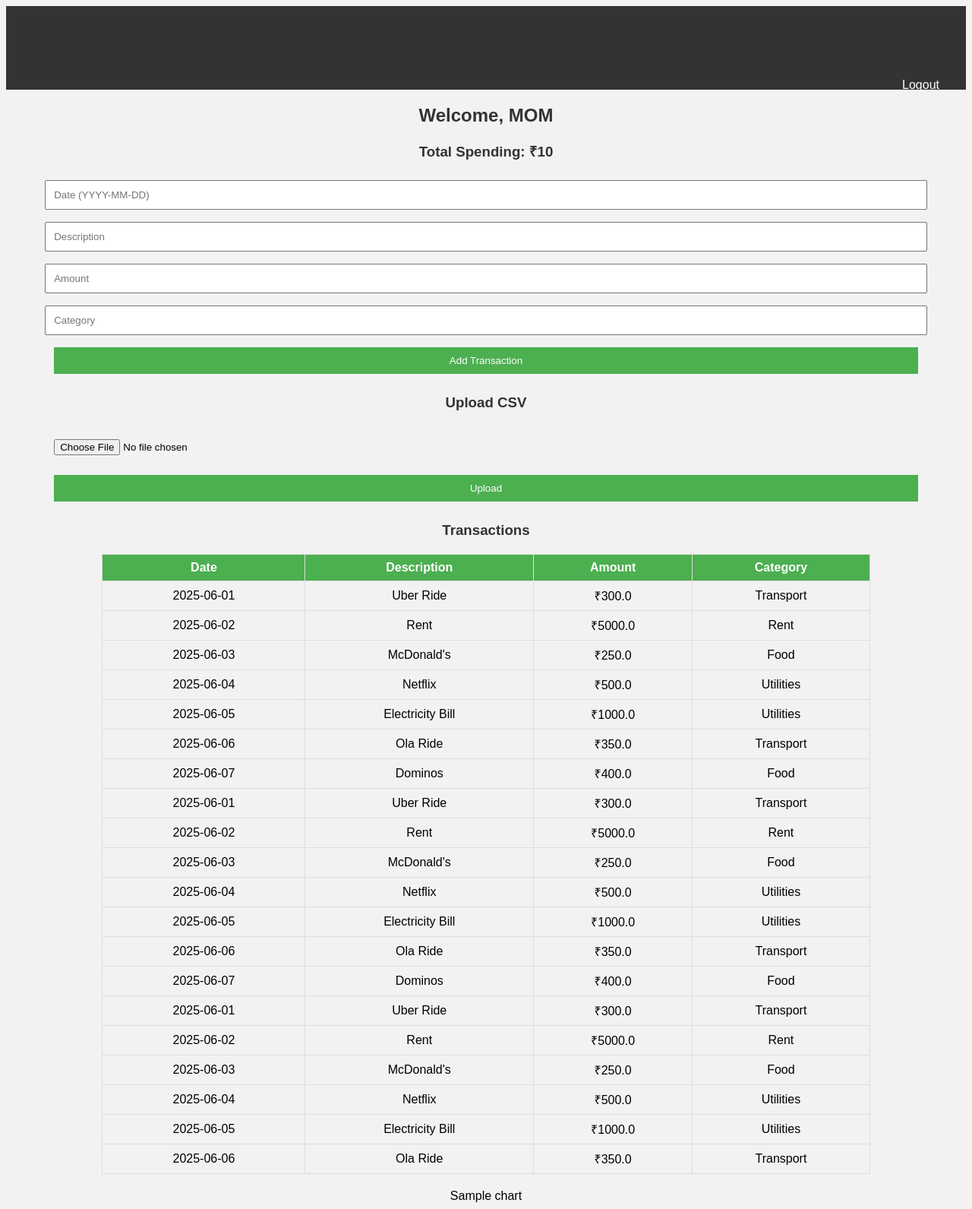
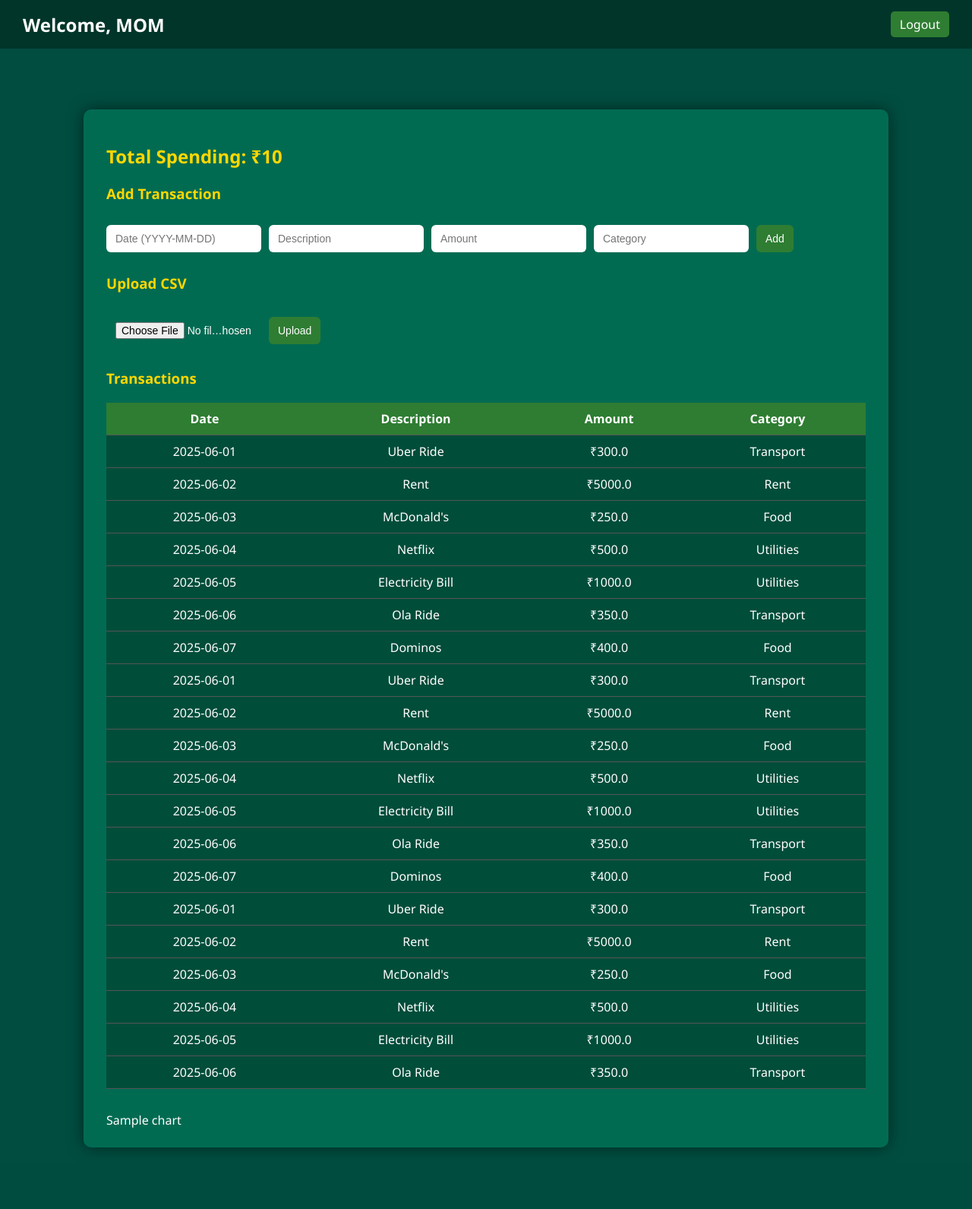
Before and after one commit to TharunJabbala10/Expense-Tracker, a Flask app: template templates/dashboard.html in a window 1280 px wide. Shown: the whole page at 76% size. After the commit the page ends 1514 px from the top, so only its background shows below. Run offline with Flask 3, Linux system fonts and the light colour scheme; a user stored in the database is signed in; the template is opened without the code that fills it: values that come from a table or form of the project are taken from there, most other values are stand-ins (such as "Sample title", 1, 10 or a date in 2020).

Commit message:
Updated dashboard layout

```diff
--- a/app.py
+++ b/app.py
@@ -19,14 +19,14 @@ login_manager.login_view = 'login'
 login_manager.init_app(app)
 
 
-# ✅ User Model
+# User Model
 class User(UserMixin, db.Model):
     id = db.Column(db.Integer, primary_key=True)
     username = db.Column(db.String(100), unique=True, nullable=False)
     password = db.Column(db.String(100), nullable=False)
 
 
-# ✅ Transaction Model
+# Transaction Model
 class Transaction(db.Model):
     id = db.Column(db.Integer, primary_key=True)
     date = db.Column(db.String(100))
@@ -36,19 +36,18 @@ class Transaction(db.Model):
     user_id = db.Column(db.Integer, db.ForeignKey('user.id'))
 
 
-# ✅ Create Tables Automatically
-@app.before_first_request
-def create_tables():
+# Create Tables
+with app.app_context():
     db.create_all()
 
 
-# ✅ Load User Function
+# User Loader
 @login_manager.user_loader
 def load_user(user_id):
     return User.query.get(int(user_id))
 
 
-# ✅ Home/Dashboard Route
+# Dashboard Route
 @app.route('/')
 @login_required
 def index():
@@ -70,7 +69,7 @@ def index():
     return render_template('dashboard.html', transactions=transactions, total=total, chart=chart)
 
 
-# ✅ Register Route
+# Register Route
 @app.route('/register', methods=['GET', 'POST'])
 def register():
     if request.method == 'POST':
@@ -94,7 +93,7 @@ def register():
     return render_template('register.html')
 
 
-# ✅ Login Route
+# Login Route
 @app.route('/login', methods=['GET', 'POST'])
 def login():
     if request.method == 'POST':
@@ -113,7 +112,7 @@ def login():
     return render_template('login.html')
 
 
-# ✅ Logout Route
+# Logout Route
 @app.route('/logout')
 @login_required
 def logout():
@@ -121,7 +120,7 @@ def logout():
     return redirect(url_for('login'))
 
 
-# ✅ Add Transaction Route
+# Add Transaction
 @app.route('/add', methods=['POST'])
 @login_required
 def add():
@@ -144,7 +143,7 @@ def add():
     return redirect(url_for('index'))
 
 
-# ✅ Upload CSV Route
+# Upload CSV
 @app.route('/upload', methods=['POST'])
 @login_required
 def upload():
--- a/static/style.css
+++ b/static/style.css
@@ -1,64 +1,119 @@
+/* ✅ Common Body for All Pages */
 body {
-    font-family: Arial;
-    background-color: #f2f2f2;
-    text-align: center;
+    font-family: 'Segoe UI', sans-serif;
+    background-color: #014d40; /* Rich dominant green */
+    color: white;
+    margin: 0;
+    padding: 0;
 }
 
-h1, h2, h3 {
-    color: #333;
+/* ✅ Header */
+.header {
+    background-color: #013529;
+    padding: 15px 30px;
+    display: flex;
+    justify-content: space-between;
+    align-items: center;
 }
 
-.form-container {
-    background: white;
-    padding: 20px;
-    margin: 80px auto;
-    width: 300px;
-    border-radius: 10px;
-    box-shadow: 0 0 10px #aaa;
-}
-
-input, button {
-    padding: 10px;
-    margin: 8px;
-    width: 90%;
-}
-
-button {
-    background-color: #4CAF50;
-    color: white;
-    border: none;
-    cursor: pointer;
-}
-
-button:hover {
-    background-color: #45a049;
-}
-
-table {
-    margin: 20px auto;
-    border-collapse: collapse;
-    width: 80%;
-}
-
-th, td {
-    border: 1px solid #ddd;
-    padding: 8px;
-}
-
-th {
-    background-color: #4CAF50;
-    color: white;
-}
-
-.header {
-    background-color: #333;
-    color: white;
-    padding: 15px;
+.header h1 {
+    margin: 0;
+    font-size: 24px;
 }
 
 .header a {
     color: white;
-    float: right;
     text-decoration: none;
-    padding: 0 20px;
+    background-color: #2e7d32;
+    padding: 6px 12px;
+    border-radius: 5px;
+    transition: background-color 0.3s ease;
 }
+
+.header a:hover {
+    background-color: #1b5e20;
+}
+
+/* ✅ Container */
+.container {
+    max-width: 1000px;
+    margin: 80px auto 20px auto;
+    background-color: #016b52;
+    padding: 25px 30px;
+    border-radius: 10px;
+    box-shadow: 0 0 20px rgba(0,0,0,0.5);
+}
+
+h2, h3 {
+    color: #FFD700;
+}
+
+/* ✅ Inline Forms */
+.inline-form {
+    display: flex;
+    align-items: center;
+    gap: 10px;
+    flex-wrap: wrap;
+}
+
+input, button, select {
+    padding: 10px 12px;
+    margin: 10px 0;
+    border-radius: 6px;
+    border: none;
+    outline: none;
+    font-size: 14px;
+}
+
+input[type="file"] {
+    color: white;
+}
+
+input, select {
+    width: 180px;
+}
+
+button {
+    background-color: #2e7d32;
+    color: white;
+    cursor: pointer;
+    transition: background-color 0.3s ease;
+}
+
+button:hover {
+    background-color: #1b5e20;
+}
+
+/* ✅ Table */
+table {
+    width: 100%;
+    margin-top: 20px;
+    border-collapse: collapse;
+    background-color: #004d3a;
+    color: white;
+}
+
+th, td {
+    padding: 10px;
+    text-align: center;
+    border-bottom: 1px solid #555;
+}
+
+th {
+    background-color: #2e7d32;
+}
+
+.chart {
+    margin-top: 30px;
+}
+
+/* ✅ Login & Register Box */
+.form-container {
+    background-color: #016b52;
+    padding: 40px;
+    border-radius: 10px;
+    box-shadow: 0px 4px 15px rgba(0, 0, 0, 0.5);
+    width: 350px;
+    text-align: center;
+    margin: 100px auto;
+}
--- a/templates/dashboard.html
+++ b/templates/dashboard.html
@@ -7,23 +7,24 @@
 <body>
 
 <div class="header">
-    <h1>Expense Tracker</h1>
+    <h1>Welcome, {{ current_user.username }}</h1>
     <a href="/logout">Logout</a>
 </div>
 
-<h2>Welcome, {{ current_user.username }}</h2>
-<h3>Total Spending: ₹{{ total }}</h3>
+<div class="container">
+    <h2>Total Spending: ₹{{ total }}</h2>
 
-<form method="POST" action="/add">
+    <h3>Add Transaction</h3>
+    <form method="POST" action="/add" class="inline-form">
         <input type="text" name="date" placeholder="Date (YYYY-MM-DD)" required>
         <input type="text" name="description" placeholder="Description" required>
         <input type="number" step="0.01" name="amount" placeholder="Amount" required>
         <input type="text" name="category" placeholder="Category" required>
-    <button type="submit">Add Transaction</button>
+        <button type="submit">Add</button>
     </form>
 
     <h3>Upload CSV</h3>
-<form method="POST" action="/upload" enctype="multipart/form-data">
+    <form method="POST" action="/upload" enctype="multipart/form-data" class="inline-form">
         <input type="file" name="file" required>
         <button type="submit">Upload</button>
     </form>
@@ -51,6 +52,7 @@
         {{ chart | safe }}
     </div>
     {% endif %}
+</div>
 
 </body>
 </html>
--- a/templates/login.html
+++ b/templates/login.html
@@ -5,6 +5,7 @@
     <link rel="stylesheet" href="{{ url_for('static', filename='style.css') }}">
 </head>
 <body>
+
 <div class="form-container">
     <h2>Login</h2>
     <form method="POST">
@@ -14,5 +15,6 @@
     </form>
     <p>Don't have an account? <a href="/register">Register</a></p>
 </div>
+
 </body>
 </html>
--- a/templates/register.html
+++ b/templates/register.html
@@ -5,6 +5,7 @@
     <link rel="stylesheet" href="{{ url_for('static', filename='style.css') }}">
 </head>
 <body>
+
 <div class="form-container">
     <h2>Register</h2>
     <form method="POST">
@@ -14,5 +15,6 @@
     </form>
     <p>Already have an account? <a href="/login">Login</a></p>
 </div>
+
 </body>
 </html>
```
Also changed, not shown: instance/database.db. Lines whose indentation alone changed are shown as unchanged.
